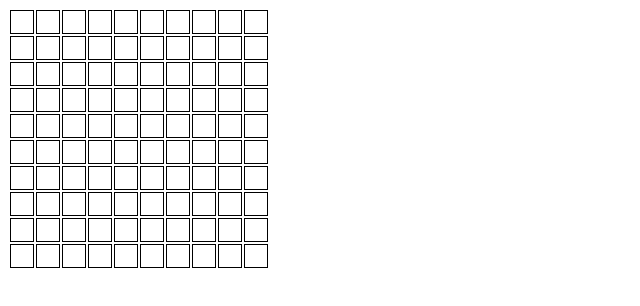
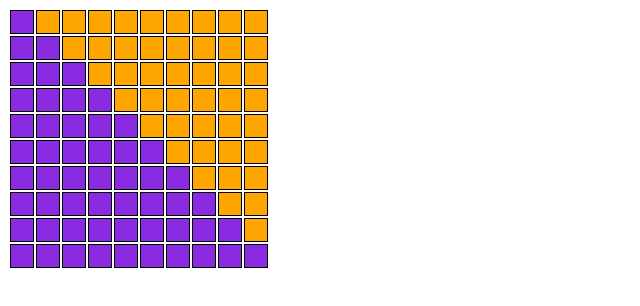
Before and after one commit to blindfoldCode/grid, a plain HTML site: page index.html in a window 1280 px wide. Shown: the whole page, without its empty margins (0-640 px from the left). Drawn offline with Linux system fonts and the light colour scheme.

Commit message:
added coloring for cells; also changed blue from navyblue to blueviolet

```diff
--- a/grid.js
+++ b/grid.js
@@ -5,6 +5,7 @@ for (var i = 0; i < 10; i++) {
   row.id = "row" + i;
   for (var td = 0; td < 10; td++) {
     var cell = document.createElement("td");
+    cell.className = (td <= i) ? "bg-blue" : "bg-orange"
     row.appendChild(cell);
   }
   tableBody.appendChild(row);
--- a/index.html
+++ b/index.html
@@ -15,7 +15,7 @@
       background-color: orange;
     }
     .bg-blue {
-      background-color: navyblue;
+      background-color: blueviolet;
     }
   </style>
 </head>
```
